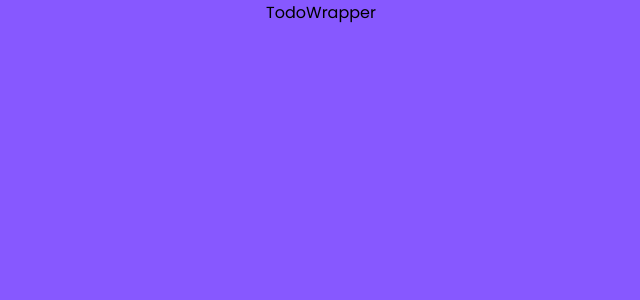
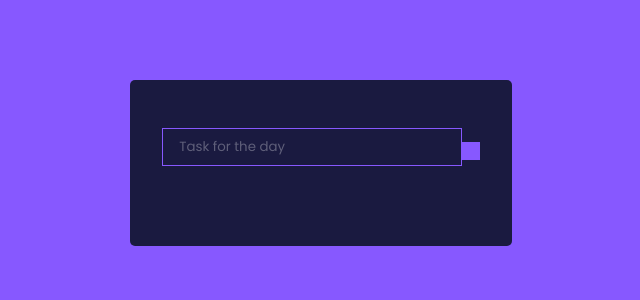
Before and after one commit to praajj/react_todo, a React (Create React App) app: page / in a window 1280 px wide. Shown: the top 300 px of the page, without its empty margins (319-959 px from the left). Built offline with nearby package versions, Linux system fonts and the light colour scheme.

Commit message:
add the 'task for the day' btn

```diff
--- a/src/components/TodoForm.js
+++ b/src/components/TodoForm.js
@@ -2,6 +2,13 @@
 
 export const TodoForm = () => {
   return (
-    <div>TodoForm</div>
-  )
+    <form className="TodoForm">
+      <input
+        type="text"
+        className="todo-input"
+        placeholder="Task for the day"
+      />
+      <button type="submit" className="todo-btn"></button>
+    </form>
+  );
 }
--- a/src/components/TodoWrapper.js
+++ b/src/components/TodoWrapper.js
@@ -1,7 +1,9 @@
 import React from 'react'
+import { TodoForm } from './TodoForm'
 
 export const TodoWrapper = () => {
   return (
-    <div>TodoWrapper</div>
+    <div className='TodoWrapper'>
+      <TodoForm/></div>
   )
 }
```
